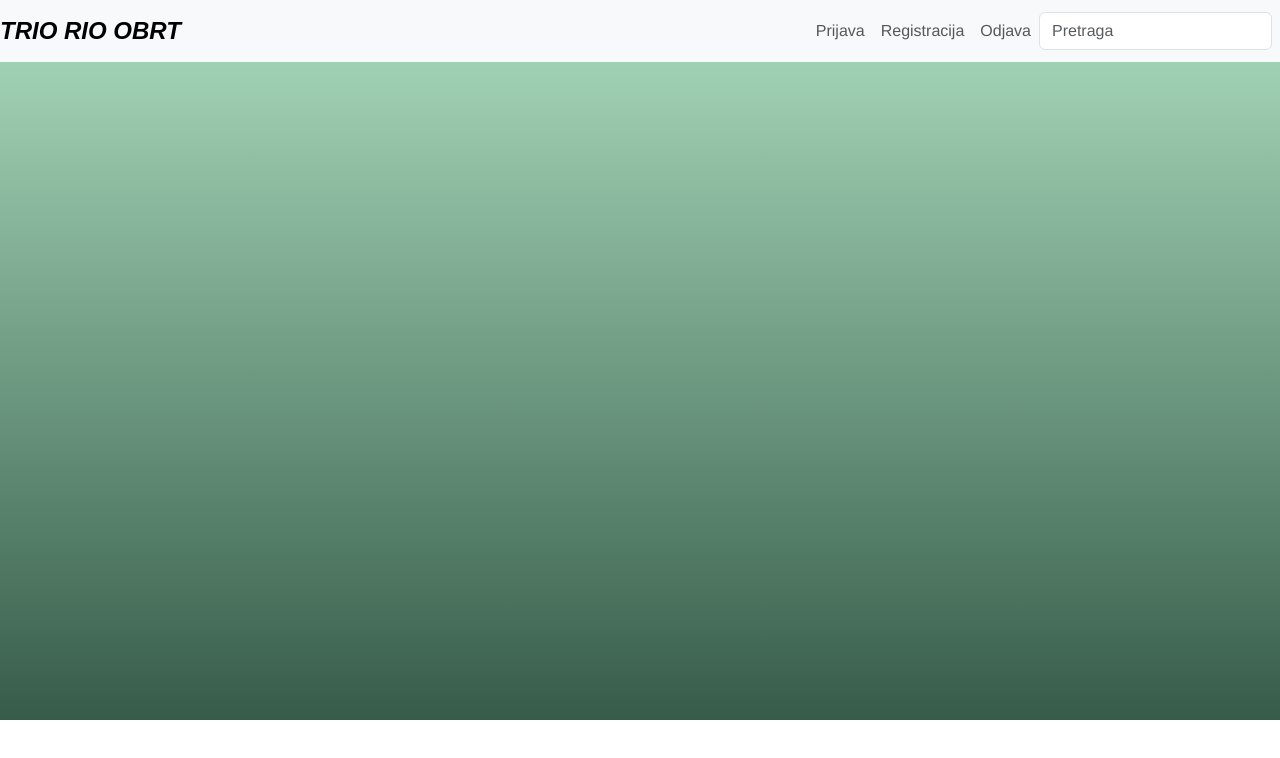
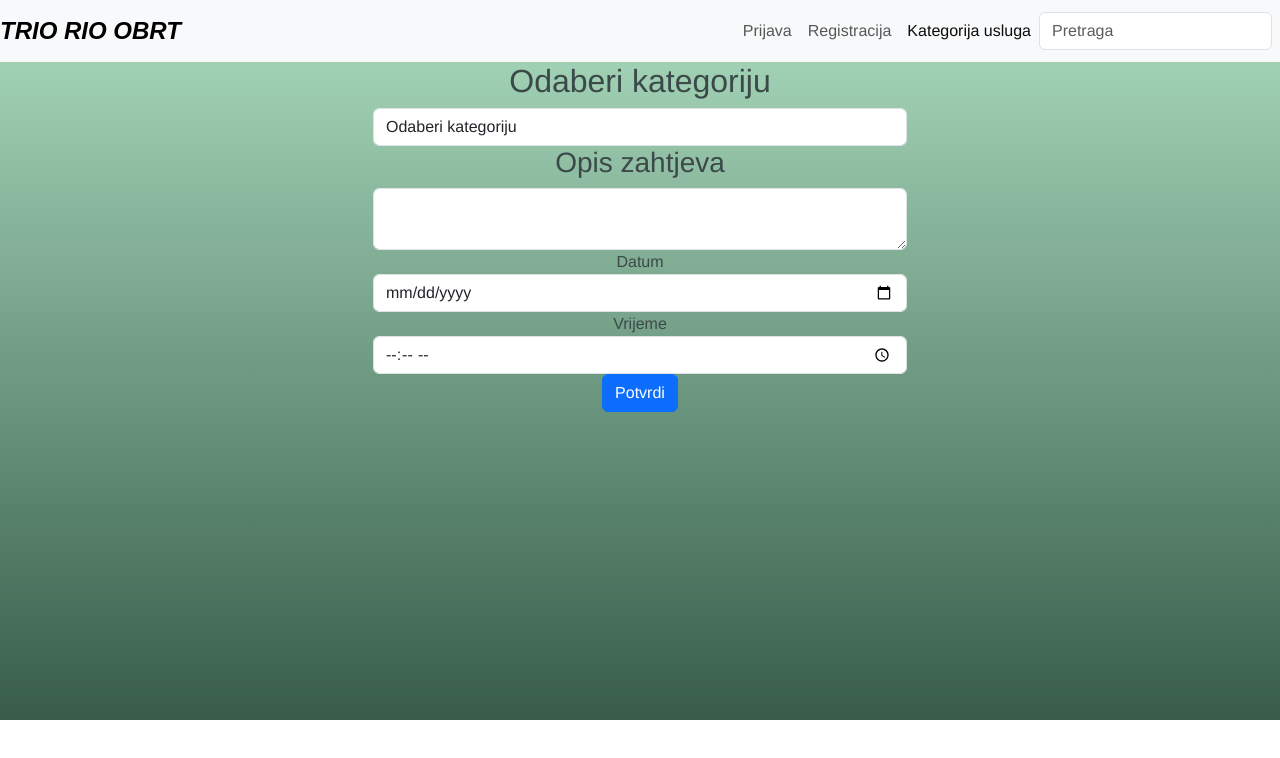
Before and after one commit to vvvujnovic/Izrada-web-stranice, a Vue app: page /KategorijaUsluga in a window 1280 px wide. Shown: the top 758 px of the page. Built offline with nearby package versions, Linux system fonts and the light colour scheme; no server answers; the database is empty.

Commit message:
incijalizacija Firestore i spremanje novog posta na Firebase

```diff
--- a/package.json
+++ b/package.json
@@ -8,6 +8,7 @@
     "lint": "vue-cli-service lint"
   },
   "dependencies": {
+    "@firebase/firestore": "^4.5.1",
     "core-js": "^3.8.3",
     "firebase": "^10.10.0",
     "vue": "^3.2.13",
--- a/src/App.vue
+++ b/src/App.vue
@@ -16,9 +16,8 @@
             <router-link to="/SignUpForm" class="nav-link">Registracija</router-link>
           </li>
           <li v-if="!store.currentUser" class="nav-item">
-              <router-link to="/login" class="nav-link">Odjava</router-link>
+            <router-link to="/KategorijaUsluga" class="nav-link">Kategorija usluga</router-link>
           </li>
-
           <li v-if="store.currentUser" class="nav-item">
             <button @click.prevent="logout()" class="btn btn-link nav-link">Odjava</button>
           </li>
@@ -39,6 +38,7 @@
     </div>
   </div>
 </template>
+
 
 <script>
 import store from "@/store";
@@ -96,6 +96,7 @@ export default {
         });
     },
   },
+
 };
 </script>
 
--- a/src/firebase.js
+++ b/src/firebase.js
@@ -9,19 +9,17 @@ const firebaseConfig = {
   storageBucket: "triorio-projekt.appspot.com",
   messagingSenderId: "509491383903",
   appId: "1:509491383903:web:5bb6374cb67c89b31555ea"
-
 };
 
 // Initialize Firebase
+const app = initializeApp(firebaseConfig);
+const auth = getAuth(app);
+const firestore = getFirestore(app);
+const db = firestore;
 
-const app = initializeApp(firebaseConfig);
-const auth = getAuth();
-const firestore = getFirestore(app);
-
-
-export  {
- app,
- auth,
- firestore
-
+export {
+  app,
+  auth,
+  firestore,
+  db
 };
--- a/src/router/index.js
+++ b/src/router/index.js
@@ -1,6 +1,7 @@
 import { createRouter, createWebHistory } from 'vue-router'
 import HomeView from '../views/HomeView.vue'
 import SignUpForm from '@/views/SignUpForm.vue';
+import KategorijaUsluga from '@/views/KategorijaUsluga.vue'; // Import novu komponentu
 import store from '@/store';
 
 const routes = [
@@ -9,43 +10,46 @@ const routes = [
     name: 'home',
     component: HomeView,
     meta: {
-
-      needsAuth: true,  // zanči ako sam na HomeView ruti treba mi ulogirani korisnik
-
+      needsUser: false // Zahtijeva prijavljenog korisnika
     }
   },
   {
     path: '/userLogin',
     name: 'UserLogin',
-    // route level code-splitting
-    // this generates a separate chunk (about.[hash].js) for this route
-    // which is lazy-loaded when the route is visited.
-    component: () => import(/* webpackChunkName: "about" */ '../views/UserLogin.vue')
+    component: () => import('../views/UserLogin.vue')
   },
-{
-  path: '/SignUpForm',
-  name: 'SignUpForm',
-  component: SignUpForm,
-},
-
+  {
+    path: '/SignUpForm',
+    name: 'SignUpForm',
+    component: SignUpForm
+  },
+  {
+    path: '/KategorijaUsluga', // Nova ruta za KategorijaUsluga
+    name: 'KategorijaUsluga',
+    component: KategorijaUsluga,
+    meta: {
+      needsUser: false // Ne zahtijeva prijavljenog korisnika
+    }
+  }
 ];
-
 
 const router = createRouter({
   history: createWebHistory(process.env.BASE_URL),
   routes
-})
-router.beforeEach((to, from, next) => {  // 3. paremetar next znači služomo  se sa promjenom rute
+});
+
+router.beforeEach((to, from, next) => {
   console.log("Stara ruta", from.name, " -> nova ruta", to.name, "korisnik", store.currentUser);
 
-  const noUser = store.currentUser == null;  // nova varijabla  bit će true ako nemamo prijavljenog novog korisnika
+  const noUser = store.currentUser == null;
 
   if (to.meta && to.meta.needsUser && noUser) {
-    // ako ruta zahtijeva autentikaciju i nema korisnika ulogiranog neće mu dozvoliti promejenu nego me odvedi na login
-    next('/login');
+    // Ako korisnik nije prijavljen i pokušava pristupiti ruti koja zahtijeva prijavu, preusmjerite ga na stranicu za prijavu
+    next('/userLogin');
   } else {
-    // ako ruta ne zahtijeva aut. tj.korisnik je ulogiran
+    // Inače, dopustite pristup ruti
     next();
   }
 });
-export default router
+
+export default router;
--- a/src/views/HomeView.vue
+++ b/src/views/HomeView.vue
@@ -1,28 +1,46 @@
-
 <template>
   <div class="home-page">
     <h1>Dobrodošli u našu uslugu čišćenja!</h1>
-            <p>Pružamo profesionalno čišćenje za vaš dom,poslovni prostor ili možda želite da vaš limeni ljubimac sjaji,tu smo za Vas! </p>
-            <p>Pružamo kvalitetne usluge čišćenja kako biste uživali u čistom i ugodnom okruženju </p>
+    <p>Pružamo profesionalno čišćenje za vaš dom, poslovni prostor ili možda želite da vaš limeni ljubimac sjaji, tu smo za Vas!</p>
+    <p>Pružamo kvalitetne usluge čišćenja kako biste uživali u čistom i ugodnom okruženju.</p>
     <img src="../assets/moj_logo.png" alt="">
   </div>
   <div class="special-offer">
     <h2>Specijalna ponuda:</h2>
     <p>Prvo čišćenje uz 20% popusta! Iskoristite ovu ponudu i uživajte u svježini po povoljnoj cijeni.</p>
   </div>
-
   <div>
-    <button @click="$router.push('/SignUpForm')" class="cta-button">ZAPOČMITE </button>
+    <button @click="$router.push('/SignUpForm')" class="cta-button">ZAPOČMITE</button>
   </div>
   </template>
 
+
   <script>
+import { db } from '@/firebase';
+import { collection, getDocs } from "firebase/firestore";
 
 export default {
   name: "HomeView",
+  data() {
+    return {
+      KategorijaUsluga: []
     };
+  },
+  mounted() {
+    this.dohvatiKategorijaUsluga();
+  },
 
-
+  methods: {
+    async dohvatiKategorijaUsluga() {
+      try {
+        const querySnapshot = await getDocs(collection(db, "KategorijaUsluga"));
+        this.KategorijaUsluga = querySnapshot.docs.map(doc => ({ id: doc.id, ...doc.data() }));
+      } catch (error) {
+        console.error("Greška pri dohvatu KategorijaUsluga:", error);
+      }
+    }
+  }
+};
 </script>
 
 <style scoped>
@@ -31,18 +49,16 @@ export default {
   padding: 20px;
 }
 
-.cleaning-image {
-  width: 50%;
-  margin: 20px auto;
+.special-offer {
+  margin-top: 20px;
 }
 
-.special-offer,
-.testimonials,
-.contact-info {
-  margin-bottom: 30px;
+.kategorije-usluga {
+  margin-top: 20px;
 }
 
 .cta-button {
+  margin-top: 10px;
   padding: 10px 20px;
   font-size: 18px;
   background-color: #686461;
@@ -55,12 +71,4 @@ export default {
 .cta-button:hover {
   background-color: #686461;
 }
-
-
-.cta-button {
-  padding: 15px 30px;
-  font-size: 20px;
-  width: auto;
-  height: auto;
-}
 </style>
--- /dev/null
+++ b/src/views/KategorijaUsluga.vue
@@ -0,0 +1,114 @@
+<template>
+  <div class="KategorijaUsluga">
+    <div class="container">
+      <div class="row justify-content-center">
+        <div class="col-sm-6">
+          <form @submit.prevent="dodajZahtjev">
+            <div class="form-group">
+              <label for="odaberiKategorijuUsluga"><h2>Odaberi kategoriju</h2></label>
+              <select
+                class="form-control"
+                id="odaberiKategorijuUsluga"
+                v-model="odabranaKategorijaUsluga"
+              >
+                <option disabled value="">Odaberi kategoriju</option>
+                <option value="Auto">Auto</option>
+                <option value="Kuca/Stan">Kuca/Stan</option>
+                <option value="Poslovni prostor">Poslovni prostor</option>
+              </select>
+            </div>
+
+            <!-- Dodani blok za prikaz slika -->
+            <div class="form-group">
+
+              <img v-if="odabranaKategorijaUsluga === 'Auto'" src="../assets/auto.png" alt="Auto" />
+              <img v-else-if="odabranaKategorijaUsluga === 'Kuca/Stan'" src="../assets/kuca.png" alt="Kuca/Stan" />
+              <img v-else-if="odabranaKategorijaUsluga === 'Poslovni prostor'" src="../assets/poslovniProstor.png" alt="Poslovni prostor" />
+
+            </div>
+
+            <div class="form-group">
+              <label for="opisZahtjeva"><h3>Opis zahtjeva</h3></label>
+              <textarea
+                class="form-control"
+                id="opisZahtjeva"
+                v-model="opisZahtjeva"
+              ></textarea>
+            </div>
+            <div class="form-group">
+              <label for="datum">Datum</label>
+              <input
+                type="date"
+                v-model="datum"
+                class="form-control"
+                id="datum"
+              />
+            </div>
+            <div class="form-group">
+              <label for="vrijeme">Vrijeme</label>
+              <input
+                type="time"
+                v-model="vrijeme"
+                class="form-control"
+                id="vrijeme"
+              />
+            </div>
+            <button type="submit" class="btn btn-primary">
+              Potvrdi
+            </button>
+          </form>
+        </div>
+      </div>
+    </div>
+  </div>
+</template>
+
+<script>
+import { db, auth } from '@/firebase';
+import { collection, getDocs } from "firebase/firestore";
+
+export default {
+  data() {
+    return {
+      KategorijaUsluga: [],
+      odabranaKategorijaUsluga: '',
+      opisZahtjeva: '',
+      datum: '',
+      vrijeme: ''
+    };
+  },
+  mounted() {
+    this.dohvatiKategorijaUsluga();
+  },
+  methods: {
+    async dohvatiKategorijaUsluga() {
+      try {
+        const querySnapshot = await getDocs(collection(db, "KategorijaUsluga"));
+        this.KategorijaUsluga = querySnapshot.docs.map(doc => ({ id: doc.id, ...doc.data() }));
+      } catch (error) {
+        console.error("Greška pri dohvatu KategorijaUsluga:", error);
+      }
+    },
+    async dodajZahtjev() {
+      try {
+        const currentUser = auth.currentUser;
+        if (!currentUser) {
+          console.error('Nema prijavljenog korisnika.');
+          return;
+        }
+
+        await db.collection('zahtjevi').add({
+          korisnikEmail: currentUser.email,
+          kategorijaUsluga: this.odabranaKategorijaUsluga,
+          opis: this.opisZahtjeva,
+          datum: this.datum,
+          vrijeme: this.vrijeme
+        });
+        console.log('Zahtjev uspješno dodan!');
+      } catch (error) {
+        console.error('Greška prilikom dodavanja zahtjeva:', error);
+      }
+    }
+  },
+};
+</script>
--- a/src/views/SignUpForm.vue
+++ b/src/views/SignUpForm.vue
@@ -73,6 +73,7 @@ export default {
 
 
 
+
 <style lang="scss">
 .custom-button {
   background-color: #72706e;
--- a/vue.config.js
+++ /dev/null
@@ -1,4 +0,0 @@
-const { defineConfig } = require('@vue/cli-service')
-module.exports = defineConfig({
-  transpileDependencies: true
-})
```
Also changed, not shown: 2 other files (tests, documents, lock files or other folders). Lines whose indentation alone changed are shown as unchanged.
